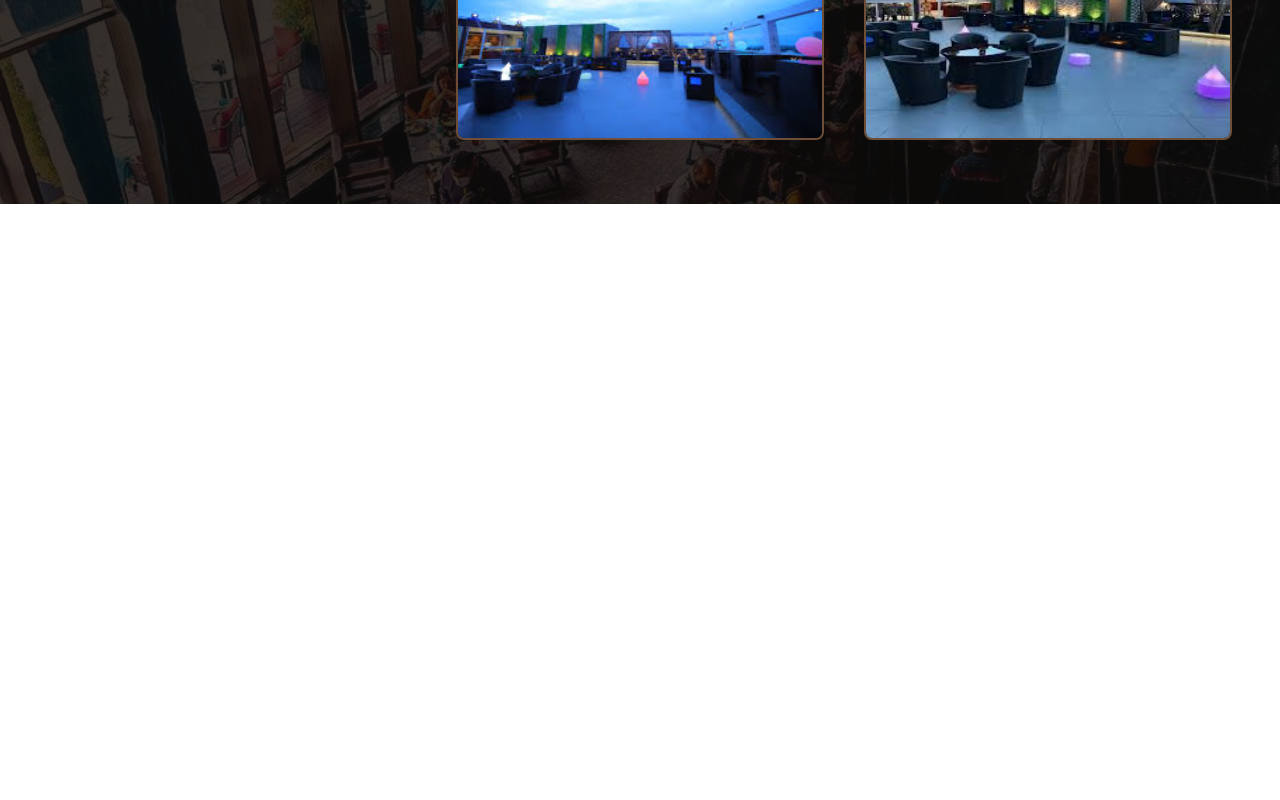
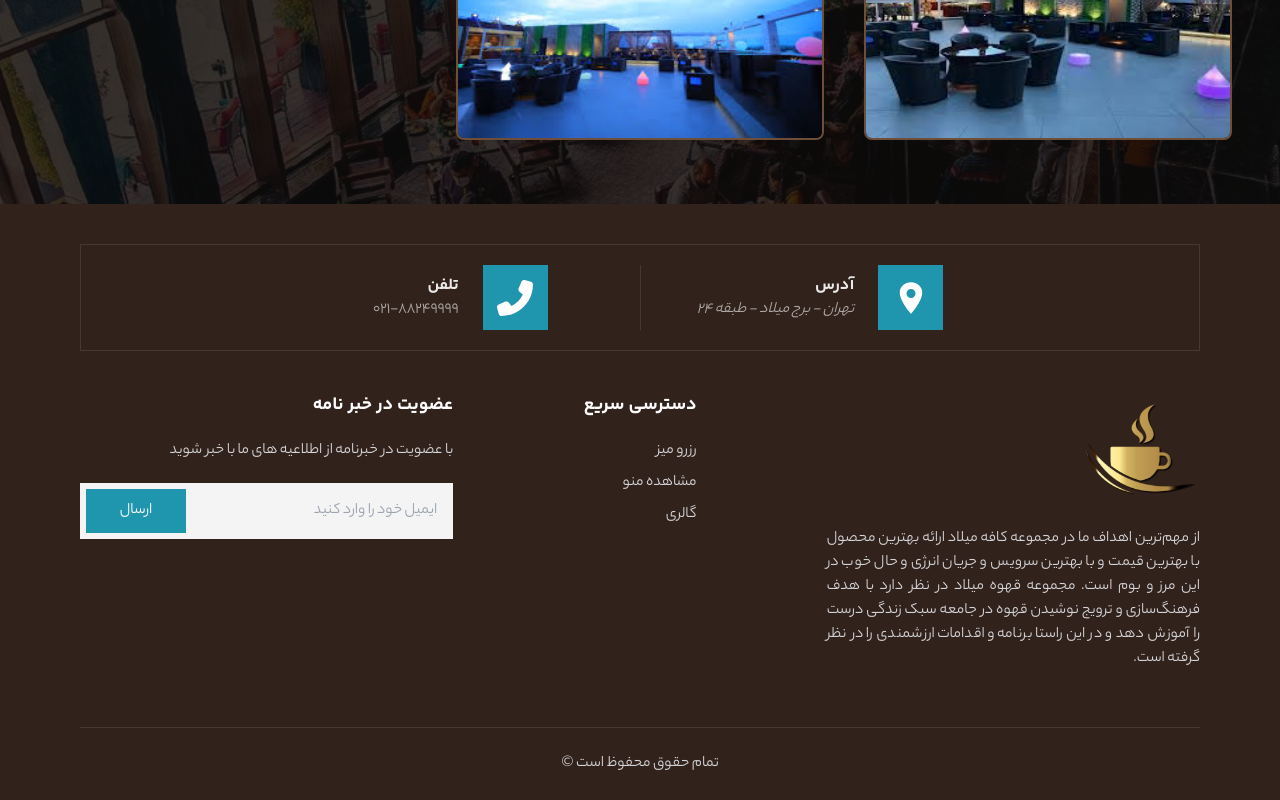
Before and after one commit to EHSANMADADI/Hotel-project, a Next.js app: page /coffee-shop in a window 1280 px wide. Shown: the part 3500-4300 px from the top of the page. Before the commit the page ends 3704 px from the top, so only its background shows below. Built offline with nearby package versions, Linux system fonts and the light colour scheme.

Commit message:
Link diffrent Parts of cafe to each Other with id

```diff
--- a/components/user/pages/cafe/Footer.tsx
+++ b/components/user/pages/cafe/Footer.tsx
@@ -9,7 +9,7 @@ import PrimaryButton from '@/components/shared/buttons/primary';
 
 const Footer = () => {
   return (
-    <div className="w-full bg-[#31221b] py-10 pb-0">
+    <footer id='Footer' className="w-full bg-[#31221b] py-10 pb-0">
         <div className="container flex justify-center items-start flex-col">
           <div className="w-full flex justify-center items-center border-[1px] p-5 md:p-0 border-white/10 md:flex-col">
             <Link
@@ -70,21 +70,21 @@ const Footer = () => {
                 </h4>
                 <Link
                   className="text-zinc-300 hover:text-zinc-100 hover:scale-105 duration-200 mb-2 last:mb-0"
-                  href={"/"}
+                  href={"/coffee-shop/reservation"}
                 >
                    رزرو میز
                 </Link>
                 <Link
                   className="text-zinc-300 hover:text-zinc-100 hover:scale-105 duration-200 mb-2 last:mb-0"
-                  href={"/resturant/rezervTable"}
+                  href={"#Menu"}
                 >
                   مشاهده منو
                 </Link>
                 <Link
                   className="text-zinc-300 hover:text-zinc-100 hover:scale-105 duration-200 mb-2 last:mb-0"
-                  href={"/"}
+                  href={"#Gallery"}
                 >
-                  درباره ما
+                  گالری
                 </Link>
               </div>
             </div>
@@ -114,7 +114,7 @@ const Footer = () => {
             تمام حقوق محفوظ است &copy;
           </p>
         </div>
-      </div>
+      </footer>
   )
 }
 
--- a/components/user/pages/cafe/Gallery/index.tsx
+++ b/components/user/pages/cafe/Gallery/index.tsx
@@ -3,7 +3,7 @@ import CustomImage from './CustomImage'
 
 const Gallery = () => {
   return (
-    <section className='py-6'>
+    <section className='py-6' id='Gallery'>
       <h2 className='text-white text-center text-3xl font-bold font-sans tracking-wider'>گالری تصاویر</h2>
       <div className='grid grid-cols-3 xl:grid-cols-2 md:grid-cols-1 gap-6 place-items-center place-content-center m-10'>
         {
--- a/components/user/pages/cafe/Header.tsx
+++ b/components/user/pages/cafe/Header.tsx
@@ -5,7 +5,7 @@ import { FaUserEdit } from "react-icons/fa";
 
 const Header = () => {
     return (
-        <header className="bg-[url('/images/cafe/b3.webp')] bg-neutral-800 bg-blend-overlay min-h-screen bg-cover bg-center">
+        <header id='header' className="bg-[url('/images/cafe/b3.webp')] bg-neutral-800 bg-blend-overlay min-h-screen bg-cover bg-center">
             <nav className='flex items-center justify-between px-12 sm:px-4'>
                 <Link href='#'>
                     <FaUserEdit color='white' size={32} className='hover:fill-coffee/90 duration-200 hover:scale-110' />
--- a/components/user/pages/cafe/Menu/index.tsx
+++ b/components/user/pages/cafe/Menu/index.tsx
@@ -3,7 +3,7 @@ import MenuItems from './menu-items'
 import CardItem from './Card-item'
 const Menu = () => {
     return (
-        <section>
+        <section id='Menu'>
                 <h2 className='text-white text-3xl font-bold text-center py-4'>منوی کافه</h2>
                 <div className='grid grid-cols-3 xxl:grid-cols-2 lg:grid-cols-1 lg:gap-x-8 gap-x-16 gap-y-8 px-6 lg:px-4 md:px-3'>
                 {MenuItems.map((item)=>{
--- a/components/user/pages/cafe/index.tsx
+++ b/components/user/pages/cafe/index.tsx
@@ -5,6 +5,7 @@ import Menu from './Menu'
 import Stats from './stats-counter'
 import BgOverlay from './BgOverlay'
 import Gallery from './Gallery'
+import Footer from './Footer'
 const Cafe = () => {
   return (
     <>
@@ -13,6 +14,7 @@ const Cafe = () => {
         <Menu />
         <Stats />
         <Gallery />
+        <Footer />
       </BgOverlay>
     </>
   )
--- a/components/user/pages/cafe/stats-counter/index.tsx
+++ b/components/user/pages/cafe/stats-counter/index.tsx
@@ -3,7 +3,7 @@ import Stat from './Counter'
 
 const Stats = () => {
     return (
-        <section className='grid grid-cols-4 xs:grid-cols-1 lg:grid-cols-2 gap-x-8 gap-y-12
+        <section id='stats' className='grid grid-cols-4 xs:grid-cols-1 lg:grid-cols-2 gap-x-8 gap-y-12
          items-center place-items-center py-8 justify-around'>
             <Stat title="مشتری " count={900} />
             <Stat title="باریستا" count={32} />
```
